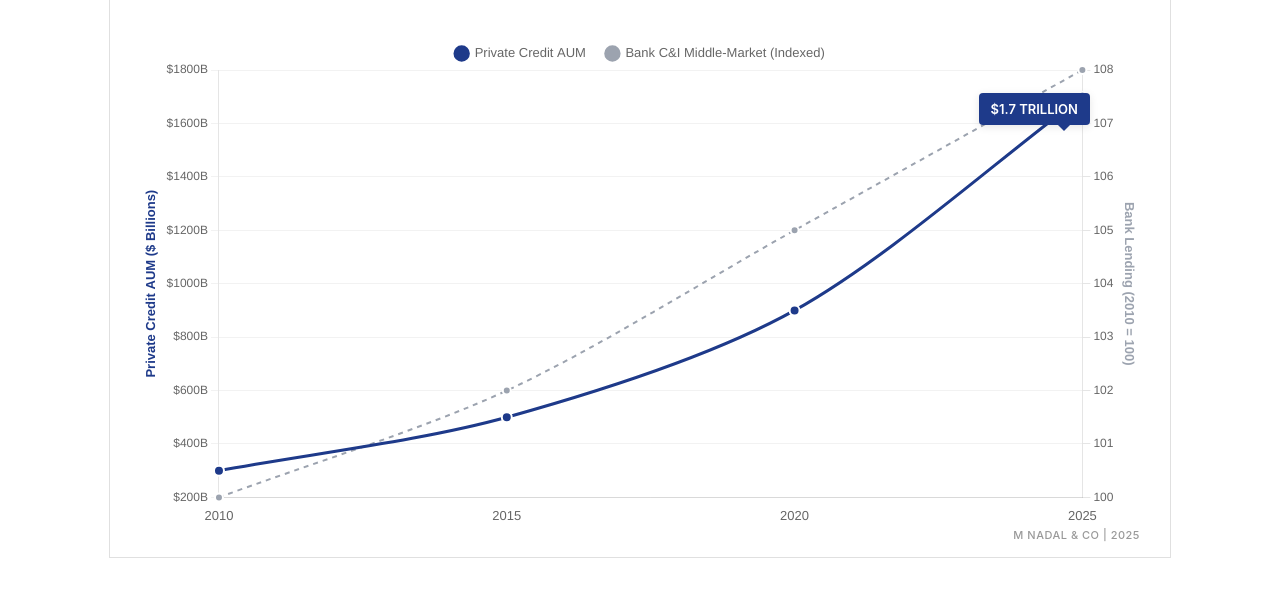
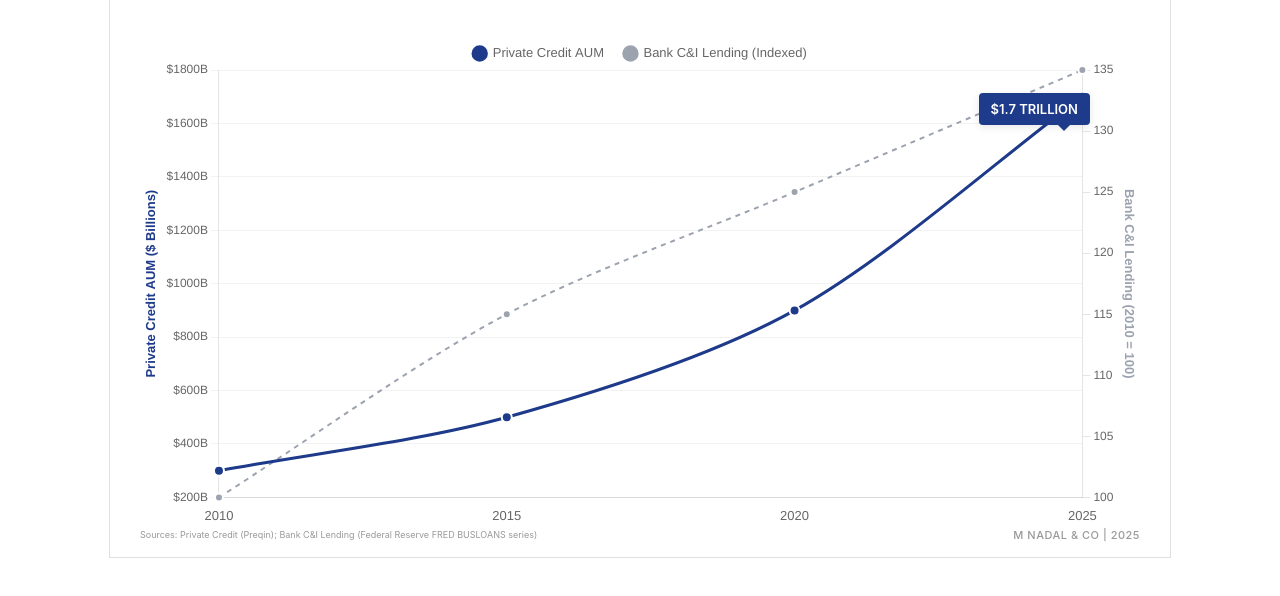
Before and after one commit to marjorienadal/chaos-order-charts, a plain HTML site: page private-credit-growth-2010-2025.html in a window 1280 px wide. Shown: the part 128-724 px from the top of the page. Drawn offline with nearby package versions, Linux system fonts and the light colour scheme.

Commit message:
Update private-credit-growth-2010-2025.html

```diff
--- a/private-credit-growth-2010-2025.html
+++ b/private-credit-growth-2010-2025.html
@@ -44,6 +44,15 @@
             font-weight: 500;
             letter-spacing: 0.5px;
         }
+        .source-note {
+            position: absolute;
+            bottom: 15px;
+            left: 30px;
+            font-size: 9px;
+            color: #999;
+            max-width: 500px;
+            line-height: 1.4;
+        }
         canvas {
             max-height: 500px;
         }
@@ -80,6 +89,7 @@
         </div>
         <canvas id="myChart"></canvas>
         <div class="annotation">$1.7 TRILLION</div>
+        <div class="source-note">Sources: Private Credit (Preqin); Bank C&I Lending (Federal Reserve FRED BUSLOANS series)</div>
         <div class="watermark">M NADAL & CO | 2025</div>
     </div>
 
@@ -104,8 +114,8 @@
                     pointHoverRadius: 7
                 },
                 {
-                    label: 'Bank C&I Middle-Market (Indexed)',
-                    data: [100, 102, 105, 108],
+                    label: 'Bank C&I Lending (Indexed)',
+                    data: [100, 115, 125, 135],
                     borderColor: '#9ca3af',
                     backgroundColor: 'rgba(156, 163, 175, 0.1)',
                     borderWidth: 2,
@@ -204,7 +214,7 @@
                         position: 'right',
                         title: {
                             display: true,
-                            text: 'Bank Lending (2010 = 100)',
+                            text: 'Bank C&I Lending (2010 = 100)',
                             font: {
                                 size: 13,
                                 weight: '600'
```
